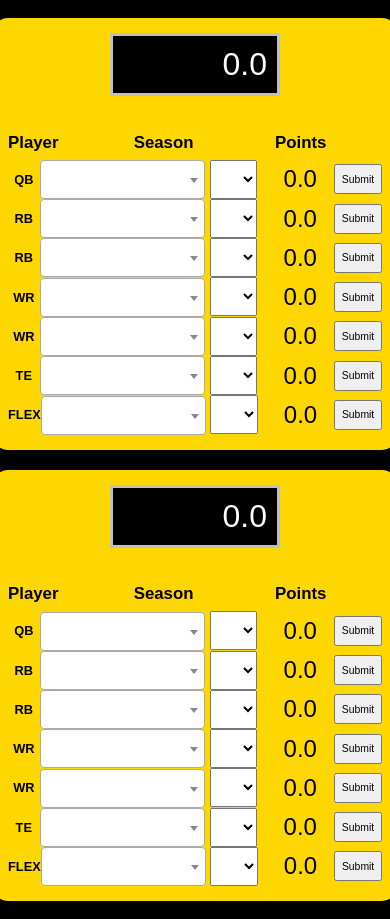
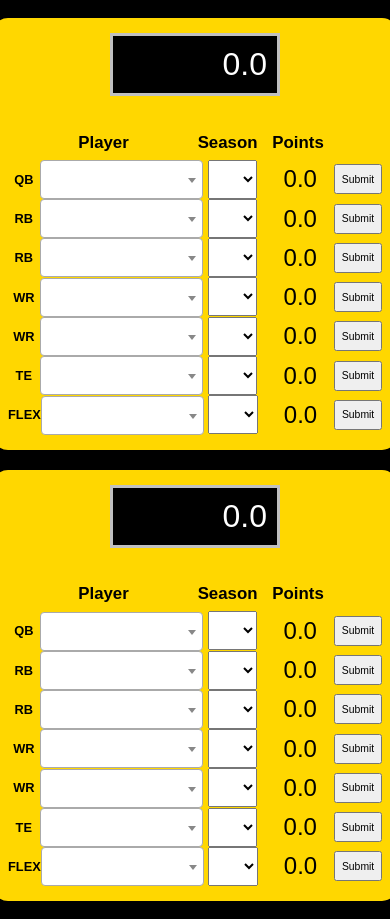
Before and after one commit to ronan-zelta/draft_battles, a Django app: page /play/ in a window 390 px wide. Run offline with Django 4.2, Linux system fonts and the light colour scheme; lists and menus that the app fills with data are empty; some libraries are stand-ins or nearby versions; some web fonts are replaced.

Commit message:
Improved mobile UI

```diff
--- a/main/static/main/css/play_game.css
+++ b/main/static/main/css/play_game.css
@@ -168,10 +168,10 @@ button {
         width: 10%;
     }
     .player-dropdowns {
-        width: 70%;
+        width: 69%;
     }
     .year-dropdowns {
-        width: 20%;
+        width: 21%;
         height: 39px;
         margin-right: 0px;
     }
@@ -192,17 +192,18 @@ button {
     .header-section {
         justify-content: space-between;
         text-align: center;
+        margin-left: 10%;
         margin-right: 16%;
     }
     .player-header {
-        width: 5%;  /* matches .player-dropdowns width */
+        width: 42%;  /* matches .player-dropdowns width */
     }
 
     .season-header {
-        width: 10%;  /* matches .year-dropdowns width */
+        width: 14%;  /* matches .year-dropdowns width */
     }
 
     .points-header {
-        width: 15%;  /* matches button width (though you might need a slight adjustment here) */
+        width: 18%;  /* matches button width (though you might need a slight adjustment here) */
     }
 }
```
